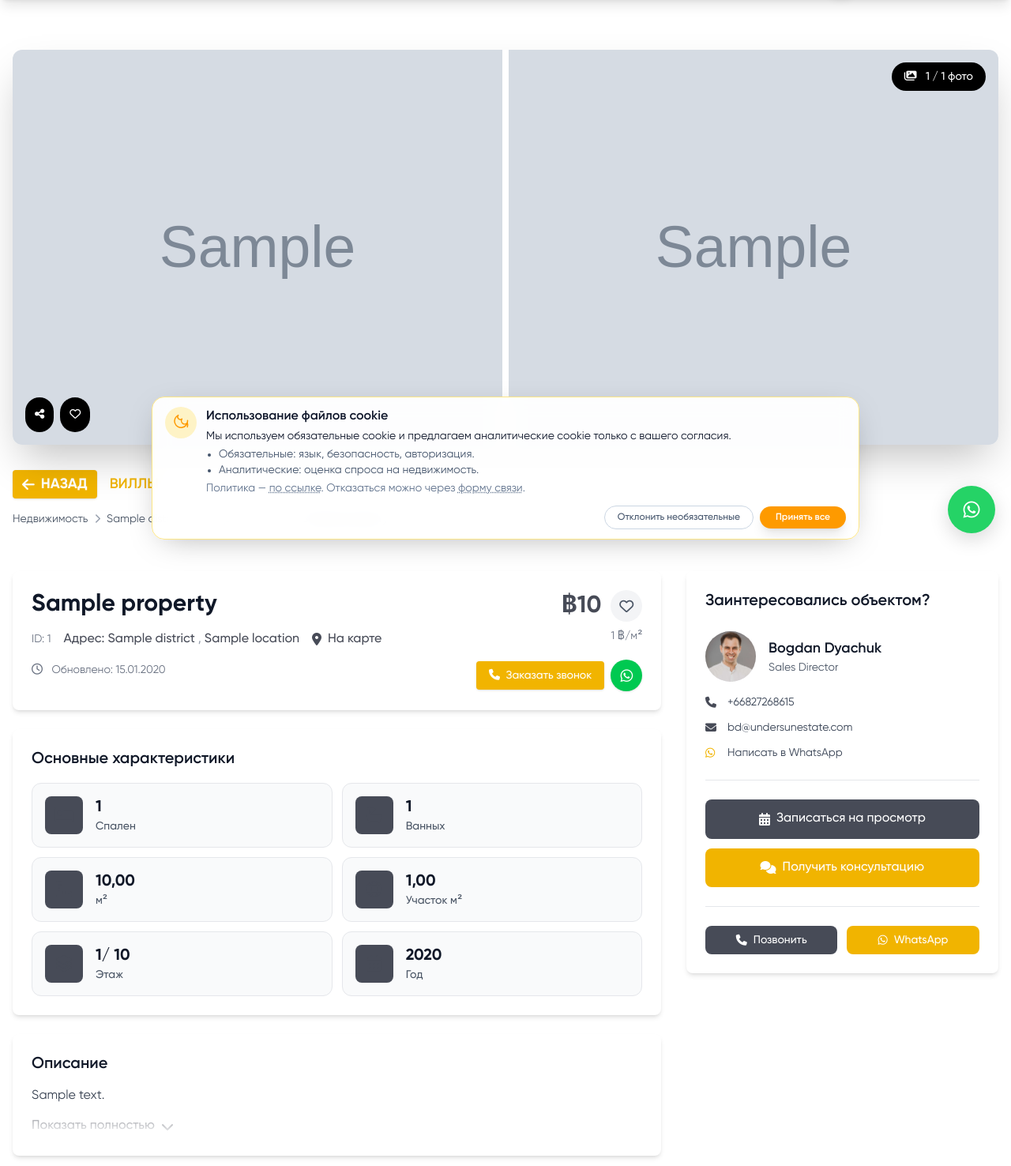
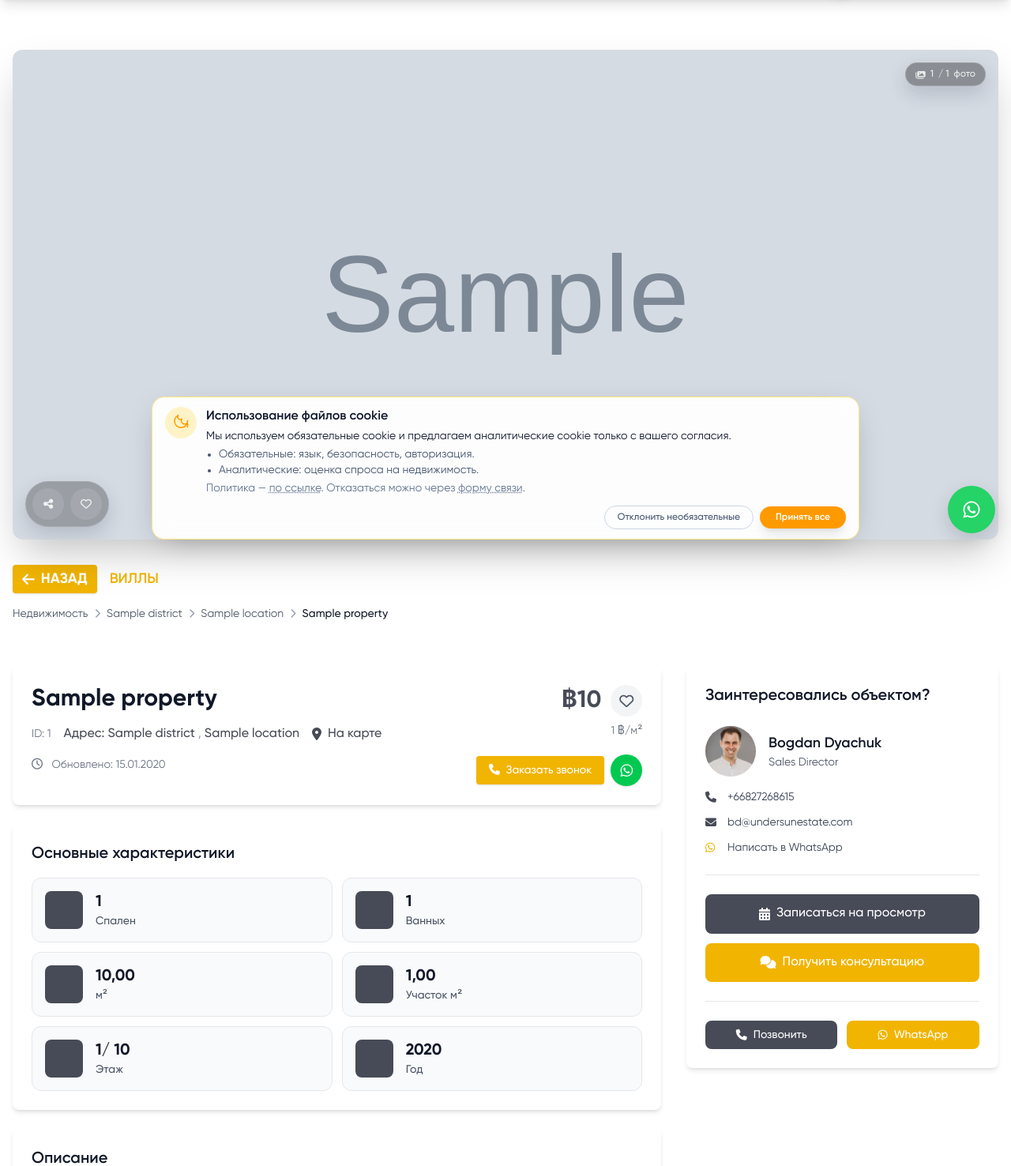
Before and after one commit to homyag/undersun, a Django app: a page that uses templates/properties/detail.html in a window 1280 px wide. Shown: the part 105-1581 px from the top of the page at 79% size. Run offline with Django 5.2, Linux system fonts and the light colour scheme; data comes from the database, SQL or seed files in the repository; tables that the repository leaves empty hold one stand-in row (values such as "Sample post"); grey boxes marked "Sample" are stand-in pictures; style sheets or scripts are compiled from the project's sources; some libraries are stand-ins or nearby versions.

Commit message:
feat: переработана desktop-галерея на странице объекта

```diff
--- a/templates/properties/detail.html
+++ b/templates/properties/detail.html
@@ -31,6 +31,30 @@
             display: none;
         }
 
+        .property-slide {
+            background: linear-gradient(180deg, rgba(15, 23, 42, 0.08) 0%, rgba(15, 23, 42, 0.03) 100%);
+        }
+
+        .gallery-hero-image {
+            width: 100%;
+            height: 100%;
+            object-fit: cover;
+        }
+
+        .property-slide--contain {
+            display: flex;
+            align-items: center;
+            justify-content: center;
+            background:
+                radial-gradient(circle at top, rgba(255, 255, 255, 0.22), transparent 48%),
+                linear-gradient(180deg, rgba(15, 23, 42, 0.10) 0%, rgba(15, 23, 42, 0.05) 100%);
+        }
+
+        .property-slide--contain .gallery-hero-image {
+            object-fit: contain;
+            padding: 0.5rem;
+        }
+
         #gallery-image {
             max-height: calc(100dvh - 11rem);
         }
@@ -51,105 +75,61 @@
             <div class="relative overflow-hidden rounded-lg sm:rounded-xl shadow-lg sm:shadow-2xl group">
                 {% if property.images.exists %}
                     <!-- Carousel with Single/Dual Image Display -->
-                    <div class="property-carousel relative h-64 sm:h-80 lg:h-[500px]">
+                    <div class="property-carousel relative h-64 sm:h-80 lg:h-[560px] xl:h-[620px]">
                         {% for image in property.images.all %}
-                            <!-- Mobile: Single Image Slides -->
-                            <div class="property-slide-single md:hidden absolute inset-0 transition-opacity duration-1000 {% if forloop.counter0 == 0 %}opacity-100 pointer-events-auto{% else %}opacity-0 pointer-events-none{% endif %}"
+                            <div class="property-slide absolute inset-0 transition-opacity duration-1000 {% if forloop.counter0 == 0 %}opacity-100 pointer-events-auto{% else %}opacity-0 pointer-events-none{% endif %}"
                                  aria-hidden="{% if forloop.counter0 == 0 %}false{% else %}true{% endif %}"
-                                 data-slide-single="{{ forloop.counter0 }}">
+                                 data-slide-index="{{ forloop.counter0 }}">
                                 <img src="{{ image.medium_url }}" alt="{{ property_image_alt_base }} {{ forloop.counter }}"
-                                     class="w-full h-full object-cover cursor-pointer hover:scale-105 transition-transform duration-300 rounded-lg"
+                                     class="gallery-hero-image cursor-pointer hover:scale-105 transition-transform duration-300 rounded-lg sm:rounded-xl"
                                      onclick="openGallery({{ forloop.counter0 }})" loading="lazy">
                             </div>
-
-                            <!-- Desktop: Dual Image Slides -->
-                            {% if forloop.counter0|divisibleby:2 %}
-                                <div class="property-slide-pair hidden md:block absolute inset-0 transition-opacity duration-1000 {% if forloop.counter0 == 0 %}opacity-100 pointer-events-auto{% else %}opacity-0 pointer-events-none{% endif %}"
-                                     aria-hidden="{% if forloop.counter0 == 0 %}false{% else %}true{% endif %}"
-                                     data-slide-pair="{{ forloop.counter0|floatformat:0 }}">
-                                    <div class="flex h-full gap-2">
-                                        <!-- First Image -->
-                                        <div class="flex-1">
-                                            <img src="{{ image.medium_url }}" alt="{{ property_image_alt_base }} {{ forloop.counter }}"
-                                                 class="w-full h-full object-cover cursor-pointer hover:scale-105 transition-transform duration-300 rounded-l-lg"
-                                                 onclick="openGallery({{ forloop.counter0 }})" loading="lazy">
-                                        </div>
-
-                                        <!-- Second Image (if exists) -->
-                                        {% if forloop.counter0|add:1 < property.images.count %}
-                                            {% with next_index=forloop.counter0|add:1 %}
-                                                <div class="flex-1">
-                                                    {% for next_image in property.images.all %}
-                                                        {% if forloop.counter0 == next_index %}
-                                                            <img src="{{ next_image.medium_url }}"
-                                                                 alt="{{ property_image_alt_base }} {{ next_index|add:1 }}"
-                                                                 class="w-full h-full object-cover cursor-pointer hover:scale-105 transition-transform duration-300 rounded-r-lg"
-                                                                 onclick="openGallery({{ next_index }})" loading="lazy">
-                                                        {% endif %}
-                                                    {% endfor %}
-                                                </div>
-                                            {% endwith %}
-                                        {% else %}
-                                            <!-- Show first image if we're at the last image (odd count) -->
-                                            <div class="flex-1">
-                                                {% with first_image=property.images.all|first %}
-                                                    <img src="{{ first_image.medium_url }}" alt="{{ property_image_alt_base }} 1"
-                                                         class="w-full h-full object-cover cursor-pointer hover:scale-105 transition-transform duration-300 rounded-r-lg"
-                                                         onclick="openGallery(0)" loading="lazy">
-                                                {% endwith %}
-                                            </div>
-                                        {% endif %}
-                                    </div>
-                                </div>
-                            {% endif %}
                         {% endfor %}
 
                         <!-- Carousel Navigation -->
                         {% if property.images.count > 1 %}
                             <!-- Previous Button -->
                             <button onclick="previousSlide()"
-                                    class="absolute left-2 sm:left-4 top-1/2 transform -translate-y-1/2 bg-white bg-opacity-80 hover:bg-opacity-100 text-gray-700 hover:text-gray-900 w-10 h-10 sm:w-12 sm:h-12 rounded-full transition-all duration-300 opacity-70 sm:opacity-0 group-hover:opacity-100 hover:scale-110 shadow-lg z-10 flex items-center justify-center">
-                                <i class="fas fa-chevron-left text-base sm:text-lg"></i>
+                                    class="absolute left-2 top-1/2 z-10 flex h-10 w-10 -translate-y-1/2 items-center justify-center rounded-full border border-white/18 bg-white/12 text-sm text-white/88 shadow-[0_10px_28px_rgba(15,23,42,0.22)] backdrop-blur-md transition-all duration-300 hover:bg-white/18 hover:text-white sm:left-4 sm:h-11 sm:w-11 sm:opacity-0 sm:group-hover:opacity-100">
+                                <i class="fas fa-chevron-left"></i>
                             </button>
 
                             <!-- Next Button -->
                             <button onclick="nextSlide()"
-                                    class="absolute right-2 sm:right-4 top-1/2 transform -translate-y-1/2 bg-white bg-opacity-80 hover:bg-opacity-100 text-gray-700 hover:text-gray-900 w-10 h-10 sm:w-12 sm:h-12 rounded-full transition-all duration-300 opacity-70 sm:opacity-0 group-hover:opacity-100 hover:scale-110 shadow-lg z-10 flex items-center justify-center">
-                                <i class="fas fa-chevron-right text-base sm:text-lg"></i>
+                                    class="absolute right-2 top-1/2 z-10 flex h-10 w-10 -translate-y-1/2 items-center justify-center rounded-full border border-white/18 bg-white/12 text-sm text-white/88 shadow-[0_10px_28px_rgba(15,23,42,0.22)] backdrop-blur-md transition-all duration-300 hover:bg-white/18 hover:text-white sm:right-4 sm:h-11 sm:w-11 sm:opacity-0 sm:group-hover:opacity-100">
+                                <i class="fas fa-chevron-right"></i>
                             </button>
 
-                            <!-- Slide Indicators for Image Pairs -->
-                            <div class="absolute bottom-4 left-1/2 transform -translate-x-1/2 flex space-x-2 z-10">
+                            <!-- Slide Indicators -->
+                            <div class="absolute bottom-5 left-1/2 z-10 flex -translate-x-1/2 items-center gap-2 rounded-full bg-black/20 px-3 py-2 backdrop-blur-sm">
                                 {% for image in property.images.all %}
-                                    {% if forloop.counter0|divisibleby:2 %}
-                                        <button onclick="goToSlidePair({{ forloop.counter0|floatformat:0 }})"
-                                                class="property-pair-indicator w-3 h-3 rounded-full transition-all duration-300 {% if forloop.counter0 == 0 %}bg-accent shadow-lg{% else %}bg-white bg-opacity-60 hover:bg-opacity-100{% endif %}"
-                                                data-slide-pair="{{ forloop.counter0|floatformat:0 }}">
-                                        </button>
-                                    {% endif %}
+                                    <button onclick="goToSlideByImage({{ forloop.counter0 }})"
+                                            class="property-slide-indicator h-2.5 w-2.5 rounded-full ring-1 ring-white/20 transition-all duration-300 {% if forloop.counter0 == 0 %}bg-accent shadow-[0_0_0_4px_rgba(255,255,255,0.12)]{% else %}bg-white/35 hover:bg-white/60{% endif %}"
+                                            data-slide-index="{{ forloop.counter0 }}">
+                                    </button>
                                 {% endfor %}
                             </div>
                         {% endif %}
 
 
                         <!-- Photo Counter Badge -->
-                        <div class="absolute top-2 sm:top-4 right-2 sm:right-4 bg-black bg-opacity-70 text-white px-2 py-1 sm:px-4 sm:py-2 rounded-full text-xs sm:text-sm font-medium z-10">
-                            <i class="fas fa-images mr-1 sm:mr-2 text-xs sm:text-sm"></i>
+                        <div class="absolute right-2 top-2 z-10 inline-flex items-center gap-1.5 rounded-full border border-white/14 bg-black/35 px-2.5 py-1 text-[11px] font-medium text-white/86 shadow-[0_10px_24px_rgba(15,23,42,0.16)] backdrop-blur-sm sm:right-4 sm:top-4 sm:px-3 sm:py-1.5 sm:text-xs">
+                            <i class="fas fa-images text-[10px] sm:text-[11px]"></i>
                             <span id="current-photo">1</span> / {{ property.images.count }} <span
                                 class="hidden sm:inline">{% trans "фото" %}</span>
                         </div>
 
                         <!-- Action Buttons -->
-                        <div class="absolute bottom-2 sm:bottom-4 left-2 sm:left-4 flex space-x-1 sm:space-x-2 z-10">
+                        <div class="absolute bottom-2 left-2 z-10 flex items-center gap-1.5 rounded-full border border-white/12 bg-black/28 p-1.5 shadow-[0_10px_24px_rgba(15,23,42,0.16)] backdrop-blur-sm sm:bottom-4 sm:left-4 sm:gap-2 sm:p-2">
                             <!-- Share Button -->
                             <button onclick="shareProperty()"
-                                    class="bg-black bg-opacity-70 hover:bg-opacity-90 text-white p-2 sm:p-3 rounded-full text-xs sm:text-sm transition-all duration-300 hover:scale-110">
+                                    class="flex h-9 w-9 items-center justify-center rounded-full bg-white/10 text-xs text-white/84 transition-all duration-300 hover:bg-white/16 hover:text-white sm:h-10 sm:w-10 sm:text-sm">
                                 <i class="fas fa-share-alt"></i>
                             </button>
 
                             <!-- Favorite Button -->
                             <button onclick="toggleFavoriteDetail({{ property.id }})"
-                                    class="bg-black bg-opacity-70 hover:bg-opacity-90 text-white p-2 sm:p-3 rounded-full text-xs sm:text-sm transition-all duration-300 hover:scale-110 carousel-favorite-btn">
+                                    class="carousel-favorite-btn flex h-9 w-9 items-center justify-center rounded-full bg-white/10 text-xs text-white/84 transition-all duration-300 hover:bg-white/16 hover:text-white sm:h-10 sm:w-10 sm:text-sm">
                                 <i class="far fa-heart"></i>
                             </button>
                         </div>
@@ -169,21 +149,15 @@
             <!-- Thumbnail Navigation -->
             {% if property.images.count > 1 %}
                 <div class="mt-4 overflow-x-auto">
-                    <div class="flex space-x-3 pb-2">
+                    <div class="inline-flex min-w-full items-center gap-2 rounded-2xl bg-white/90 p-2 shadow-sm ring-1 ring-gray-200/80 backdrop-blur-sm pb-2">
                         {% for image in property.images.all %}
                             <div class="flex-shrink-0 relative cursor-pointer group"
-                                 onclick="goToSlidePairByImage({{ forloop.counter0 }})">
+                                 onclick="goToSlideByImage({{ forloop.counter0 }})">
                                 <img src="{{ image.thumbnail_url }}" alt="{{ property_image_alt_base }} {{ forloop.counter }}"
-                                     class="w-20 h-20 object-cover rounded-lg transition-all duration-300 border-2 {% if forloop.counter0 == 0 or forloop.counter0 == 1 %}border-accent shadow-lg{% else %}border-transparent hover:border-accent/50{% endif %}"
+                                     class="h-16 w-16 object-cover rounded-xl transition-all duration-300 border-2 {% if forloop.counter0 == 0 %}border-accent shadow-md{% else %}border-transparent hover:border-accent/40{% endif %} sm:h-[4.25rem] sm:w-[4.25rem]"
                                      data-thumb="{{ forloop.counter0 }}">
-                                <!-- Special indicator for cycled display -->
-                                {% if property.images.count|divisibleby:2 == False and forloop.last %}
-                                    <div class="absolute -top-1 -right-1 bg-accent text-white text-xs rounded-full w-5 h-5 flex items-center justify-center font-bold">
-                                        ↻
-                                    </div>
-                                {% endif %}
                                 <!-- Hover Overlay -->
-                                <div class="absolute inset-0 bg-black bg-opacity-0 group-hover:bg-opacity-30 transition-all duration-300 rounded-lg flex items-center justify-center">
+                                <div class="absolute inset-0 rounded-xl bg-black bg-opacity-0 transition-all duration-300 group-hover:bg-opacity-20 flex items-center justify-center">
                                     <i class="fas fa-eye text-white opacity-0 group-hover:opacity-100 transition-opacity duration-300"></i>
                                 </div>
                             </div>
@@ -1010,7 +984,7 @@
          class="fixed inset-0 z-50 hidden bg-slate-950/95 transition-opacity duration-300 backdrop-blur-md"
          onclick="closeGallery()" data-gallery-backdrop>
         <div class="absolute inset-0 flex items-center justify-center p-4">
-            <div class="relative max-h-[calc(100dvh-2rem)] w-full max-w-6xl" data-gallery-content onclick="event.stopPropagation()">
+            <div class="relative flex max-h-[calc(100dvh-2rem)] w-full max-w-6xl flex-col gap-4" data-gallery-content onclick="event.stopPropagation()">
                 <!-- Header -->
                 <button onclick="closeGallery()"
                         class="absolute top-4 right-4 z-30 flex h-11 w-11 items-center justify-center rounded-2xl border border-white/15 bg-white/10 text-lg text-white/90 shadow-xl backdrop-blur-xl transition-all duration-200 hover:scale-105 hover:bg-white/16 hover:text-white md:h-12 md:w-12">
@@ -1018,7 +992,7 @@
                 </button>
 
                 <!-- Main Image -->
-                <div class="relative overflow-hidden rounded-[28px] border border-white/8 bg-white/[0.03] p-3 shadow-[0_28px_90px_rgba(0,0,0,0.45)] md:p-4">
+                <div class="relative flex-1 overflow-hidden rounded-[28px] border border-white/8 bg-white/[0.03] p-3 shadow-[0_28px_90px_rgba(0,0,0,0.45)] md:p-4">
                     <div class="pointer-events-none absolute inset-x-0 top-0 h-24 rounded-t-[28px] bg-gradient-to-b from-white/[0.06] to-transparent"></div>
                     <img id="gallery-image" src="" alt="{{ property_image_alt_base }}"
                          class="mx-auto block h-auto max-w-full object-contain rounded-[22px] shadow-2xl">
@@ -1047,8 +1021,8 @@
 
                 <!-- Thumbnail Navigation -->
                 {% if property.images.count > 1 %}
-                    <div class="absolute bottom-4 left-1/2 z-20 hidden w-[min(92vw,760px)] -translate-x-1/2 md:block">
-                        <div class="relative overflow-hidden rounded-2xl border border-white/10 bg-black/50 shadow-2xl backdrop-blur-md">
+                    <div class="hidden md:block">
+                        <div class="relative mx-auto w-[min(92vw,760px)] overflow-hidden rounded-2xl border border-white/10 bg-black/50 shadow-2xl backdrop-blur-md">
                             <div class="pointer-events-none absolute inset-y-0 left-0 z-10 w-10 bg-gradient-to-r from-black/70 to-transparent"></div>
                             <div class="pointer-events-none absolute inset-y-0 right-0 z-10 w-10 bg-gradient-to-l from-black/70 to-transparent"></div>
                             <div id="gallery-thumbs-track"
@@ -1070,7 +1044,7 @@
         <!-- Mobile Close Button -->
         <div class="absolute bottom-6 inset-x-0 flex justify-center md:hidden">
             <button onclick="closeGallery()"
-                    class="w-10 h-10 bg-white/80 text-gray-900 rounded-full shadow-lg flex items-center justify-center">
+                    class="flex h-10 w-10 items-center justify-center rounded-full border border-white/18 bg-white/14 text-sm text-white/90 shadow-[0_10px_24px_rgba(15,23,42,0.18)] backdrop-blur-md transition-all duration-200 hover:bg-white/18 hover:text-white">
                 <i class="fas fa-times"></i>
             </button>
         </div>
@@ -1078,13 +1052,13 @@
         <!-- Mobile Navigation -->
         <div class="absolute top-1/2 left-3 transform -translate-y-1/2 md:hidden">
             <button onclick="event.stopPropagation(); previousImage();"
-                    class="w-9 h-9 bg-black/60 text-white rounded-full flex items-center justify-center shadow-lg">
+                    class="flex h-9 w-9 items-center justify-center rounded-full border border-white/16 bg-white/12 text-xs text-white/88 shadow-[0_10px_24px_rgba(15,23,42,0.18)] backdrop-blur-md transition-all duration-200 hover:bg-white/18 hover:text-white">
                 <i class="fas fa-chevron-left"></i>
             </button>
         </div>
         <div class="absolute top-1/2 right-3 transform -translate-y-1/2 md:hidden">
             <button onclick="event.stopPropagation(); nextImage();"
-                    class="w-9 h-9 bg-black/60 text-white rounded-full flex items-center justify-center shadow-lg">
+                    class="flex h-9 w-9 items-center justify-center rounded-full border border-white/16 bg-white/12 text-xs text-white/88 shadow-[0_10px_24px_rgba(15,23,42,0.18)] backdrop-blur-md transition-all duration-200 hover:bg-white/18 hover:text-white">
                 <i class="fas fa-chevron-right"></i>
             </button>
         </div>
```
Also changed, not shown: static/js/properties/detail.js (+64 -141 lines).
